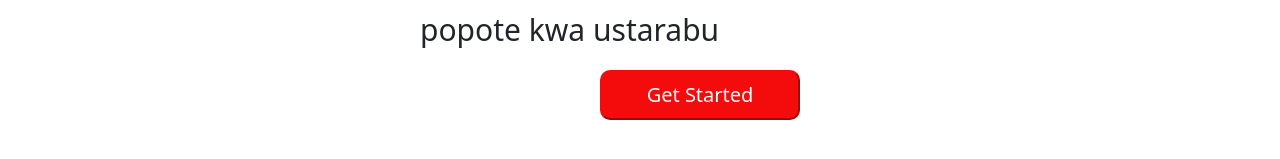
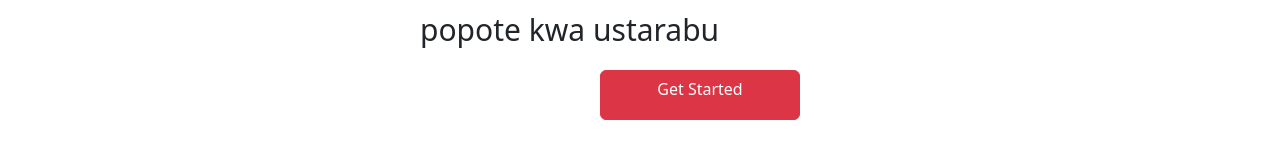
Before and after one commit to Zavi254/bus-booking-app, a React (Create React App) app: page / in a window 1280 px wide. Shown: the part 571-730 px from the top of the page. Built offline with nearby package versions, Linux system fonts and the light colour scheme; no server answers; a web font is replaced by a local one.

Commit message:
Add a route to get started button

```diff
--- a/src/components/Landing.jsx
+++ b/src/components/Landing.jsx
@@ -1,7 +1,7 @@
 import React from "react";
-// import { Link } from 'react-router-dom';
+ import { Link } from 'react-router-dom';
 
-const Landing = ({ Link }) => {
+const Landing = () => {
   return (
     <>
       <div className="LandingParent">
@@ -24,9 +24,9 @@
           <span className="mottoNav">Safiri popote kwa ustarabu</span>
         </p>
         <div>
-          <button className="start" component={Link} to="./pages/Homepage">
+          <Link className="start btn btn-danger" to="/home">
             Get Started
-          </button>
+          </Link>
         </div>
       </div>
     </>
```
